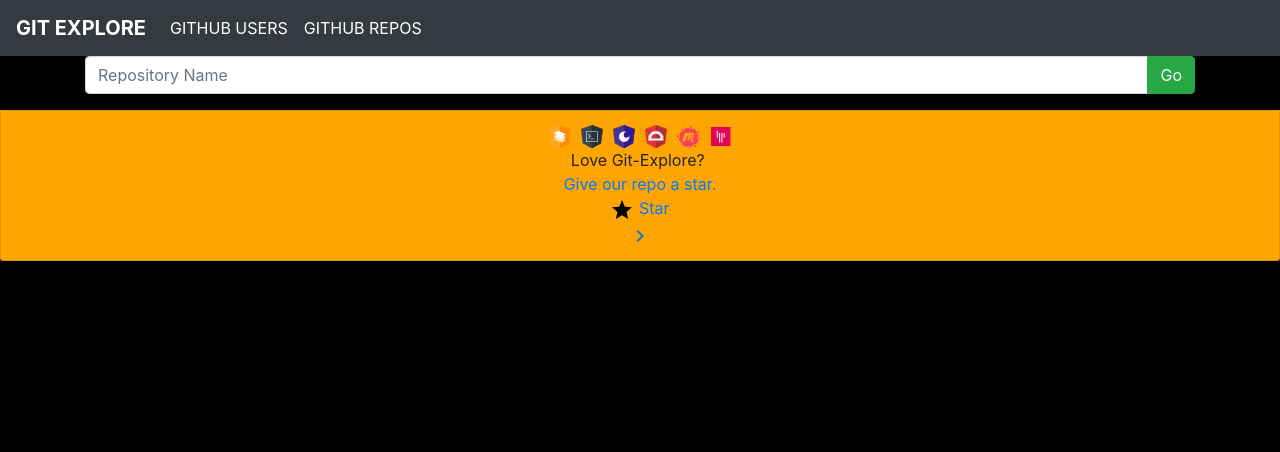
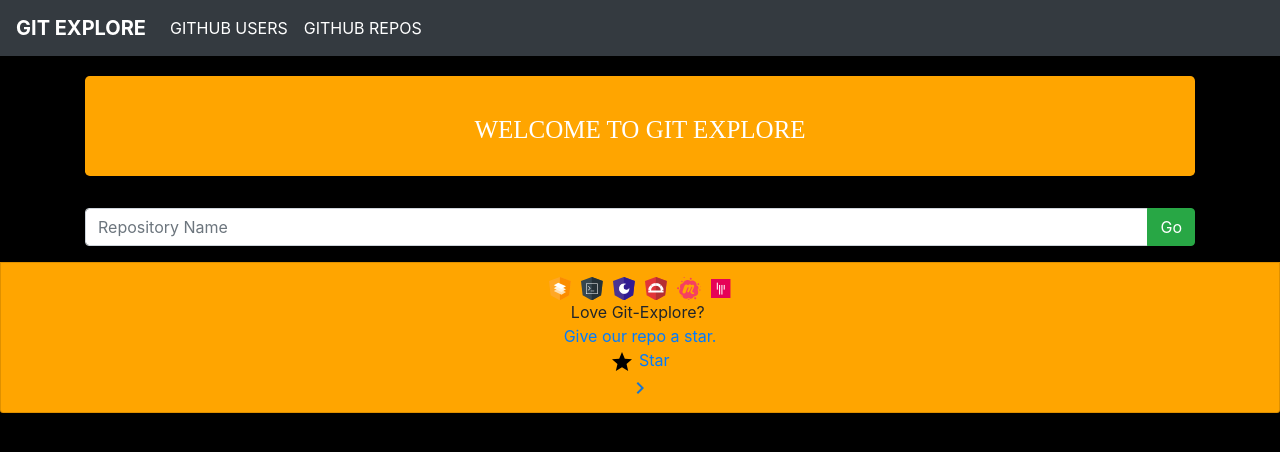
Before and after one commit to Vincent-kipngeno/Git-Explore, an Angular app: page /repos in a window 1280 px wide. Shown: the top 452 px of the page. Built offline with nearby package versions, Linux system fonts and the light colour scheme; no server answers.

Commit message:
add jumborton as a header to all the components html except the landing page and app component

```diff
--- a/src/app/github-users-repos/github-users-repos.component.html
+++ b/src/app/github-users-repos/github-users-repos.component.html
@@ -1,4 +1,7 @@
 <div class="container">
+  <div class="jumbotron first" style="background-color: orange">
+    <p>WELCOME TO GIT EXPLORE</p>
+  </div>
   <div class="row">
     <div class="">
 
--- a/src/app/github-users/github-users.component.html
+++ b/src/app/github-users/github-users.component.html
@@ -1,4 +1,7 @@
 <div class="container" >
+  <div class="jumbotron first" style="background-color: orange">
+    <p>WELCOME TO GIT EXPLORE</p>
+  </div>
   <div class="input-group mb-3">
     <input type="text" class="form-control" [(ngModel)]="userName" name="use" #use='ngModel' placeholder="Username">
     <div class="input-group-append">
@@ -8,7 +11,7 @@
   <div class=" bg-basic" *ngIf="isComplete">
     <div class="card-head">
       <div class="card-title head">
-        <h6 style="color:orange"><span style="color:green; font-family: sans-serif; font-size:19px;">User Name:</span> {{user.login}} || <span style="color:green; font-family: sans-serif; font-size:19px;">Location:</span> {{user.location}}</h6>
+        <h6 style="color:orange"><span style="color:greenyellow; font-family: sans-serif; font-size:19px;">User Name:</span> {{user.login}} || <span style="color:greenyellow; font-family: sans-serif; font-size:19px;">Location:</span> {{user.location}}</h6>
       </div>
     </div>
     <div class="card-body">
@@ -18,17 +21,17 @@
           <div class="bio">
             <div class="square">
               <ul class="list list-unstyled">
-                <li *ngIf = 'user.name'><span style="color:red;">Name</span>: {{user.name}}</li>
-                <li *ngIf = 'user.company'><span style="color:red;">company</span>: {{user.company}}</li>
-                <li *ngIf = 'user.email'><span style="color:red;">Email</span>: {{user.email}}</li>
+                <li *ngIf = 'user.name'><span style="color:greenyellow;">Name</span>: {{user.name}}</li>
+                <li *ngIf = 'user.company'><span style="color:greenyellow;">company</span>: {{user.company}}</li>
+                <li *ngIf = 'user.email'><span style="color:greenyellow;">Email</span>: {{user.email}}</li>
                 <li *ngIf = 'user.hireable'>Available for hire</li>
-                <li *ngIf = 'user.twitter_username'><span style="color:red;">Twitter user name</span>: {{user.twitter_username}}</li>
-                <li><span style="color:red;">Created at</span>: {{user.created_at |date:'medium' |timeAgo}}</li>
+                <li *ngIf = 'user.twitter_username'><span style="color:greenyellow;">Twitter user name</span>: {{user.twitter_username}}</li>
+                <li><span style="color:greenyellow;">Created on</span>: {{user.created_at |date:'medium' |timeAgo}}</li>
               </ul>
             </div>
             <div *ngIf = 'user.bio' style="text-align:center" class="">
-              <h5 style="color:red; text-align:center">BIO</h5>
-              <p>{{user.bio}}</p>
+              <h5 style="color:green; text-align:center">BIO</h5>
+              <p style="color:purple;">{{user.bio}}</p>
             </div>
           </div>
           <div class="button">
--- a/src/app/landing-page/landing-page.component.css
+++ b/src/app/landing-page/landing-page.component.css
@@ -21,7 +21,7 @@
   text-align: center;
   padding: 10px;
   border-top: 4px solid red;
-  border-bottom: 4px solid green;
+  border-bottom: 4px solid #77ff33;
   border-left: 4px solid blue;
   border-right: 4px solid yellow;
   color: orange;
--- a/src/app/landing-page/landing-page.component.html
+++ b/src/app/landing-page/landing-page.component.html
@@ -20,18 +20,18 @@
             <div class="square-container">
               <div class="square">
                 <ul class="list list-unstyled">
-                  <li *ngIf = 'user.name'><span style="color:red;">Name</span>: {{user.name}}</li>
-                  <li *ngIf = 'user.company'><span style="color:red;">company</span>: {{user.company}}</li>
-                  <li *ngIf = 'user.email'><span style="color:red;">Email</span>: {{user.email}}</li>
+                  <li *ngIf = 'user.name'><span style="color:#00ccff;">Name</span>: {{user.name}}</li>
+                  <li *ngIf = 'user.company'><span style="color:#00ccff;">company</span>: {{user.company}}</li>
+                  <li *ngIf = 'user.email'><span style="color:#00ccff;">Email</span>: {{user.email}}</li>
                   <li *ngIf = 'user.hireable'>Available for hire</li>
-                  <li *ngIf = 'user.twitter_username'><span style="color:red;">Twitter user name</span>: {{user.twitter_username}}</li>
-                  <li><span style="color:red;">Created at</span>: {{user.created_at |date:'medium' |timeAgo}}</li>
+                  <li *ngIf = 'user.twitter_username'><span style="color:#00ccff;">Twitter user name</span>: {{user.twitter_username}}</li>
+                  <li><span style="color:#00ccff;">Created on</span>: {{user.created_at |date:'medium' |timeAgo}}</li>
                 </ul>
               </div>
             </div>
             <div *ngIf = 'user.bio' style="text-align:center" class="">
-              <h5 style="color:red; text-align:center">BIO</h5>
-              <p>{{user.bio}}</p>
+              <h5 style="color:#00ccff; text-align:center">BIO</h5>
+              <p style="color:#77ff33;">{{user.bio}}</p>
             </div>
           </div>
           <div class="button">
--- a/src/app/repositories/repositories.component.html
+++ b/src/app/repositories/repositories.component.html
@@ -1,4 +1,7 @@
 <div class="container">
+  <div class="jumbotron first" style="background-color: orange">
+    <p>WELCOME TO GIT EXPLORE</p>
+  </div>
   <div class="input-group mb-3">
     <input type="text" class="form-control" [(ngModel)]="repoName" name="repository" #repository='ngModel' placeholder="Repository Name">
     <div class="input-group-append">
--- a/src/styles.css
+++ b/src/styles.css
@@ -4,3 +4,17 @@
 body{
   background-color: black;
 }
+.first {
+    font-family: 'hunters script';
+    padding: 15px;
+    color: black;
+    height: 100px;
+    text-align: center;
+    margin-top: 20px;
+  }
+  .first p{
+    padding-top: 20px;
+    padding-bottom: 10px;
+    color: white;
+    font-size: 25px;
+  }
```
